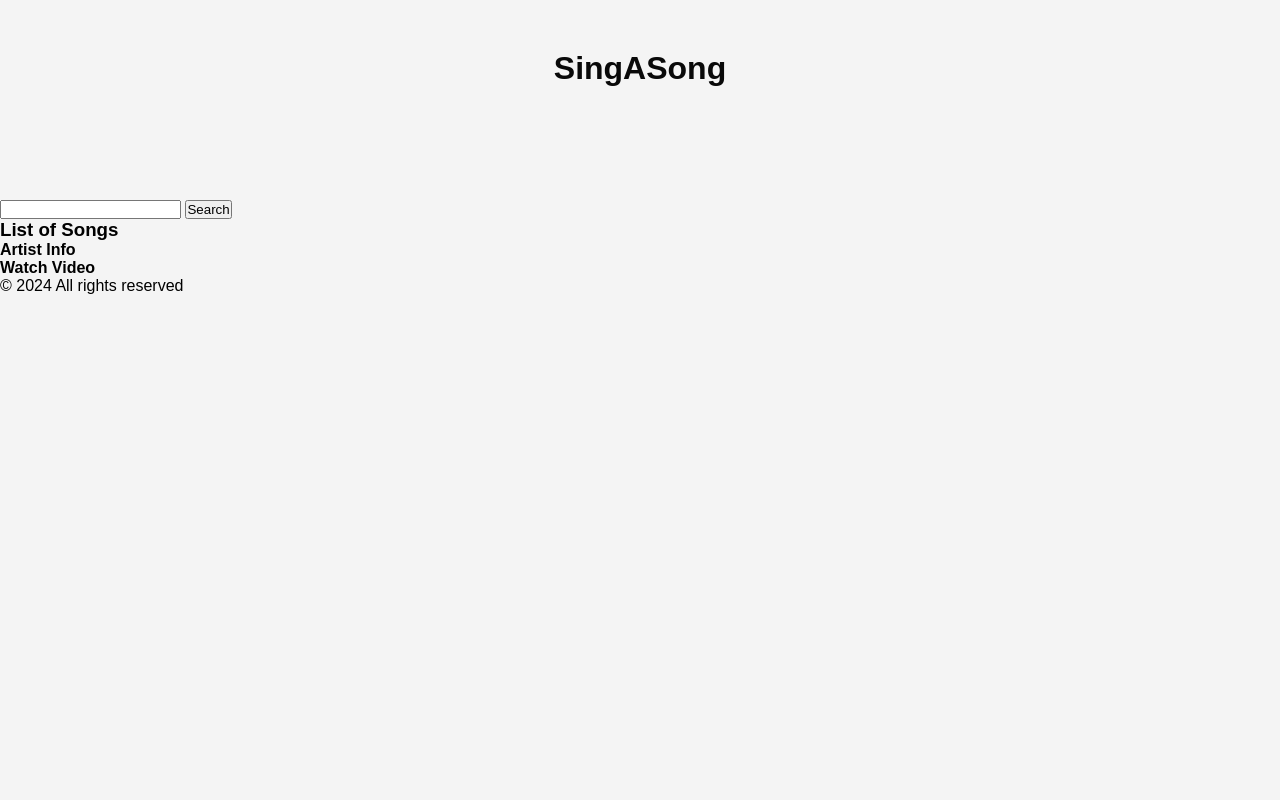
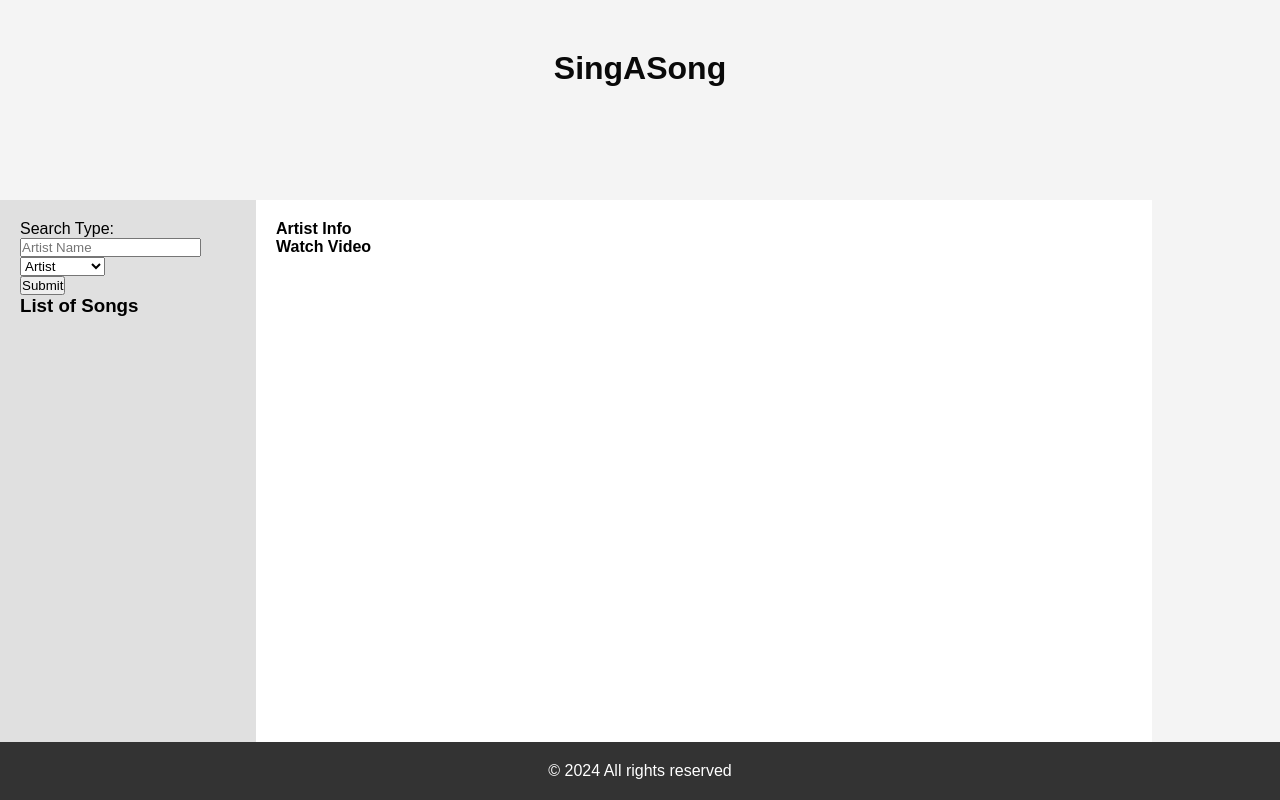
Before and after one commit to Abou2022/SingASong, a plain HTML site: page index.html in a window 1280 px wide. Drawn offline with nearby package versions, Linux system fonts and the light colour scheme.

Commit message:
jquery added and search select option added to index file

```diff
--- a/assets/Styles.css
+++ b/assets/Styles.css
@@ -19,3 +19,28 @@ header {
   text-align: center;
   padding-top: 50px;
 }
+
+main {
+  display: flex;
+  flex: 1;
+}
+
+aside {
+  width: 20%;
+  background-color: #e0e0e0;
+  padding: 20px;
+}
+
+section {
+  width: 70%;
+  background-color: #fff;
+  padding: 20px;
+}
+
+footer {
+  background-color: #333;
+  color: white;
+  text-align: center;
+  padding: 20px;
+  margin-top: auto;
+}
--- a/index.html
+++ b/index.html
@@ -13,9 +13,25 @@
     <main>
       <aside>
         <div>
-          <form action="">
-            <input type="text" />
-            <button type="submit">Search</button>
+          <form id="searchForm">
+            <label for="searchType">Search Type:</label> <br />
+            <input
+              type="text"
+              name="searchQuery"
+              id="searchQuery"
+              placeholder="Artist Name"
+            />
+            <br />
+            <select name="searchType" id="searchType">
+              <option value="artist">Artist</option>
+              <option value="playlist">Playlist</option>
+              <option value="track">Track</option>
+              <option value="show">Show</option>
+              <option value="album">Album</option>
+              <option value="audiobook">Audiobook</option>
+            </select>
+            <br />
+            <button type="submit">Submit</button>
           </form>
         </div>
         <div>
@@ -34,6 +50,7 @@
       </section>
     </main>
     <footer>&copy; 2024 All rights reserved</footer>
+    <script type="text/javascript" src="jquery-3.5.1.min.js"></script>
     <script src="./script.js"></script>
   </body>
 </html>
```
